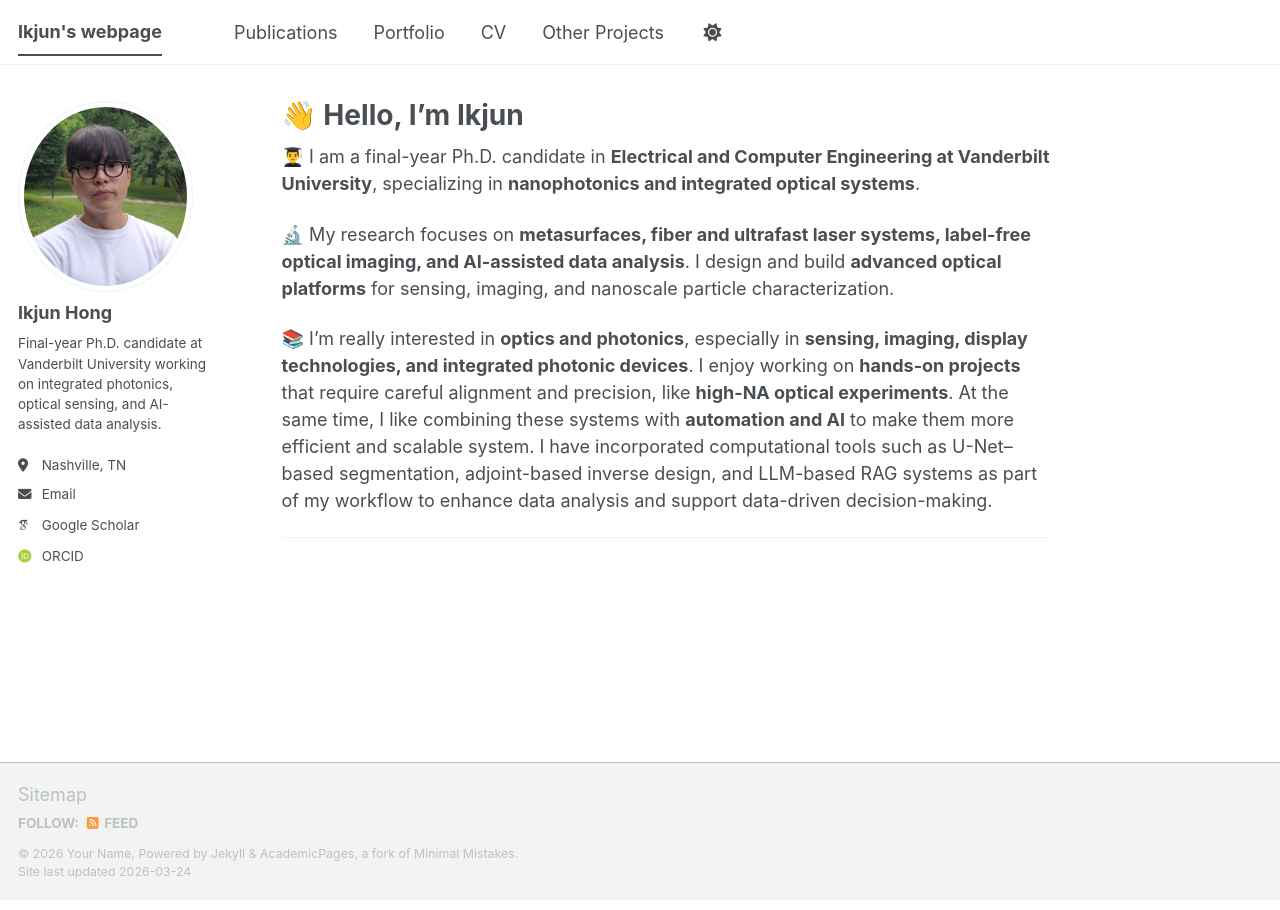
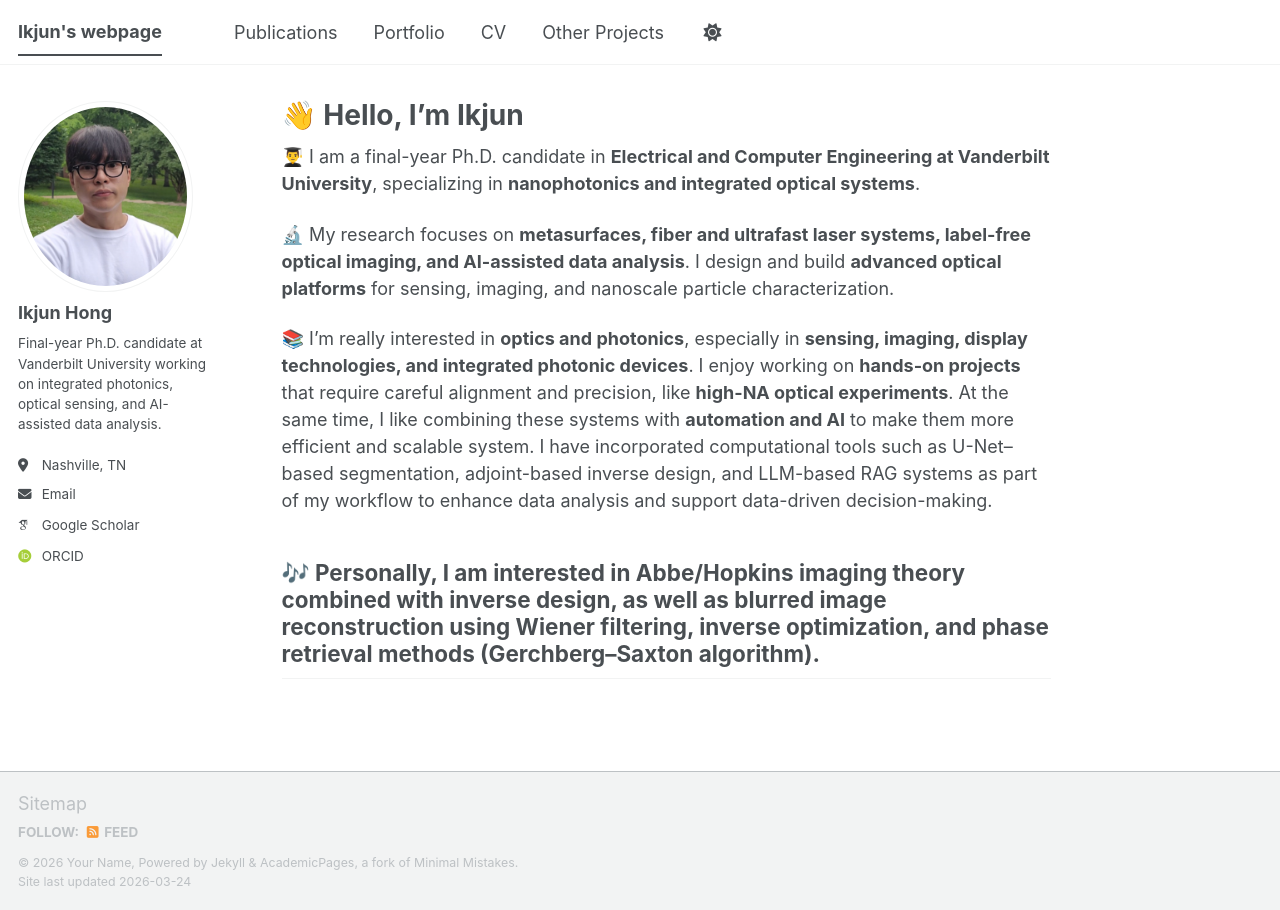
Before and after one commit to IkjunHong-beep/ikjunhong-beep.github.io, a Jekyll site: the page built from _pages/about.md, in a window 1280 px wide. Built offline with Jekyll 4.4.1, drawn with Linux system fonts in a browser that asks for light colours; some web fonts are replaced; a script bundle is joined from its source files by our own code; library files that are not in the unit come from our copies.

Commit message:
Update about.md

```diff
--- a/_pages/about.md
+++ b/_pages/about.md
@@ -13,4 +13,5 @@ redirect_from:
 
 📚 I’m really interested in **optics and photonics**, especially in **sensing, imaging, display technologies, and integrated photonic devices**. I enjoy working on **hands-on projects** that require careful alignment and precision, like **high-NA optical experiments**. At the same time, I like combining these systems with **automation and AI** to make them more efficient and scalable system. I have incorporated computational tools such as U-Net–based segmentation, adjoint-based inverse design, and LLM-based RAG systems as part of my workflow to enhance data analysis and support data-driven decision-making.
 
+🎶 Personally, I am interested in Abbe/Hopkins imaging theory combined with inverse design, as well as blurred image reconstruction using Wiener filtering, inverse optimization, and phase retrieval methods (Gerchberg–Saxton algorithm).
 ---
```
